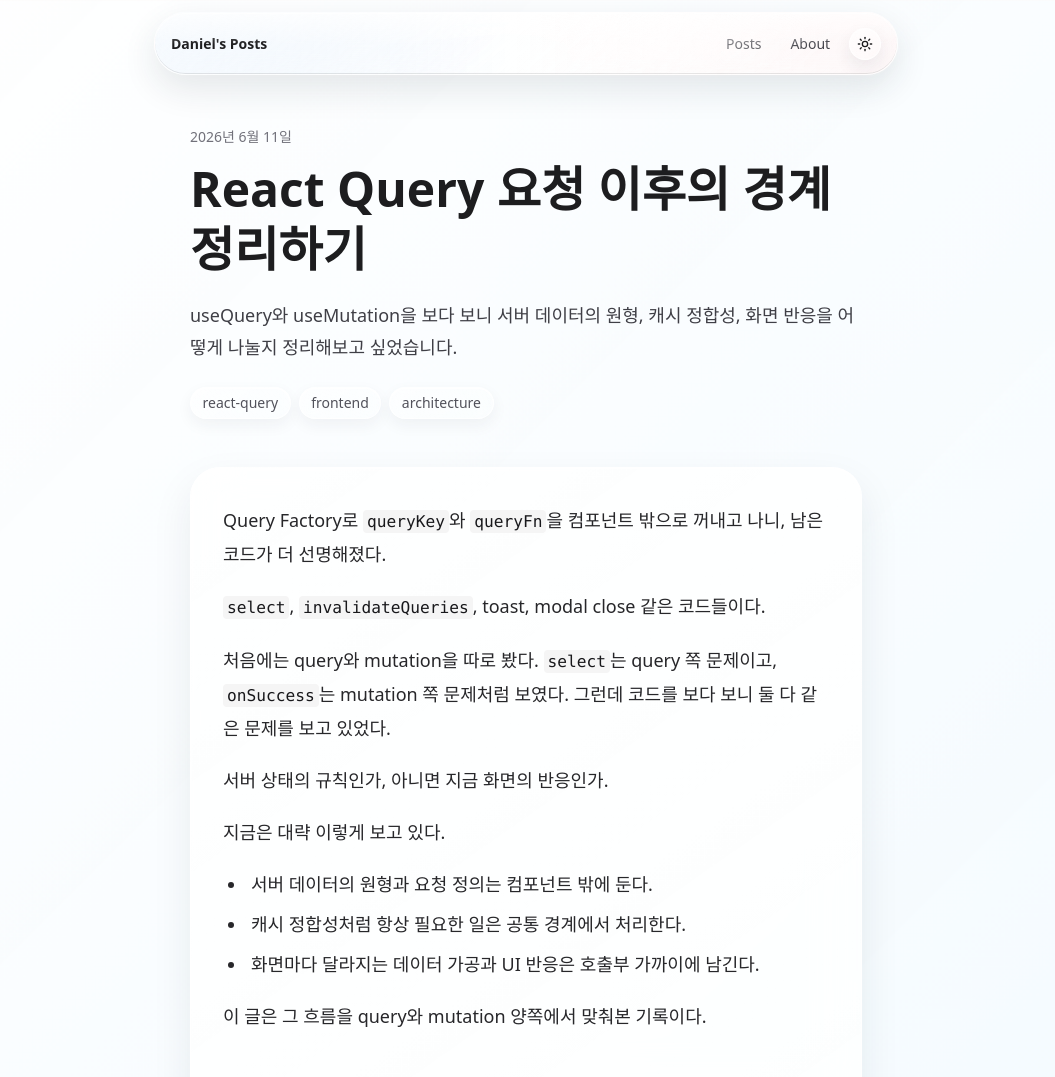
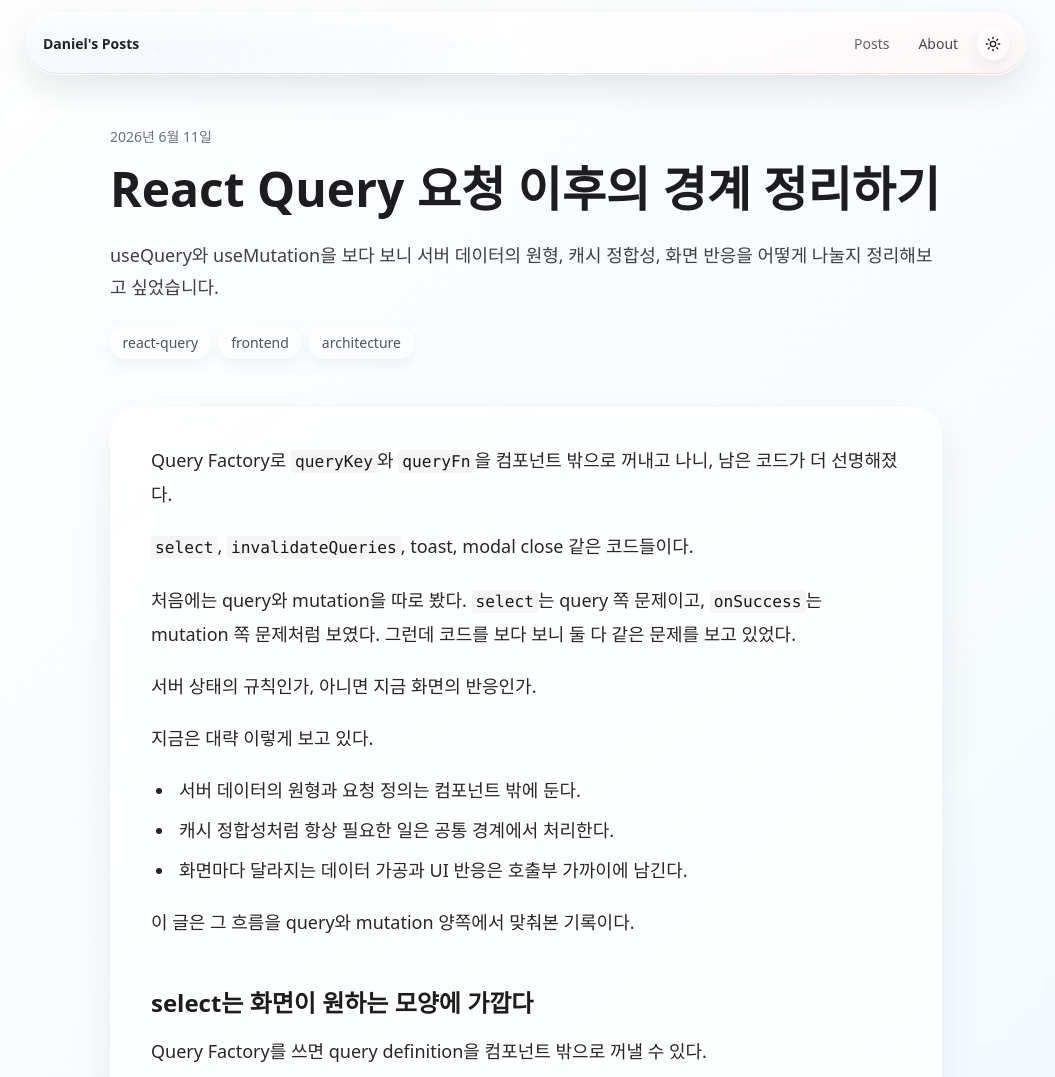
Before and after one commit to DanSJKim/sjblog, an Astro site: page /posts/react-query-after-request-boundary/ in a window 1280 px wide. Shown: the top 1077 px of the page, without its empty margins (114-1169 px from the left). Built offline with nearby package versions, Linux system fonts and the light colour scheme; Astro itself is replaced by a stand-in of ours.

Commit message:
Widen blog layout on desktop

```diff
--- a/src/layouts/BaseLayout.astro
+++ b/src/layouts/BaseLayout.astro
@@ -85,7 +85,7 @@ const structuredData =
   <body class="min-h-screen overflow-x-hidden antialiased">
     <div class="site-atmosphere" aria-hidden="true"></div>
 
-    <header class="sticky top-3 z-40 mx-auto max-w-3xl px-3 text-sm">
+    <header class="sticky top-3 z-40 mx-auto max-w-5xl px-3 text-sm">
       <nav
         class="glass-nav flex items-center justify-between gap-4 px-4 py-3.5"
         aria-label="Primary navigation"
@@ -108,7 +108,7 @@ const structuredData =
       </nav>
     </header>
 
-    <main class="mx-auto max-w-3xl px-5 pb-24 pt-14 sm:pt-16">
+    <main class="mx-auto max-w-5xl px-5 pb-24 pt-14 sm:px-7 sm:pt-16 lg:px-8">
       <slot />
     </main>
     <script>
--- a/src/pages/about.astro
+++ b/src/pages/about.astro
@@ -6,7 +6,7 @@ import BaseLayout from "../layouts/BaseLayout.astro";
   title="About"
   description="프론트엔드 개발자 Daniel의 간단한 소개와 외부 링크입니다."
 >
-  <section class="max-w-2xl">
+  <section class="max-w-3xl">
     <h1 class="page-title mb-5 text-4xl font-semibold leading-tight sm:text-5xl">
       About
     </h1>
--- a/src/pages/index.astro
+++ b/src/pages/index.astro
@@ -16,7 +16,7 @@ const posts = (await getCollection("posts")).sort(
     <h1 class="page-title mb-5 text-4xl font-semibold leading-tight sm:text-5xl">
       Daniel's Posts
     </h1>
-    <p class="page-copy max-w-2xl text-lg leading-8">
+    <p class="page-copy max-w-3xl text-lg leading-8">
       프론트엔드 개발을 하며 배운 것과 고민한 것을 적어둡니다.
     </p>
   </section>
--- a/src/pages/posts/[slug].astro
+++ b/src/pages/posts/[slug].astro
@@ -43,7 +43,7 @@ const articleJsonLd = {
   publishedTime={post.data.pubDate}
   jsonLd={articleJsonLd}
 >
-  <article class="mx-auto max-w-2xl">
+  <article class="mx-auto max-w-[52rem]">
     <header class="mb-12">
       <p class="meta-text mb-3 text-sm">
         <time datetime={post.data.pubDate.toISOString()}>
@@ -73,7 +73,7 @@ const articleJsonLd = {
       }
     </header>
 
-    <div class="post-content liquid-reading-panel px-4 py-5 sm:px-8 sm:py-9">
+    <div class="post-content liquid-reading-panel px-4 py-5 sm:px-8 sm:py-9 lg:px-10">
       <Content />
     </div>
 
```
